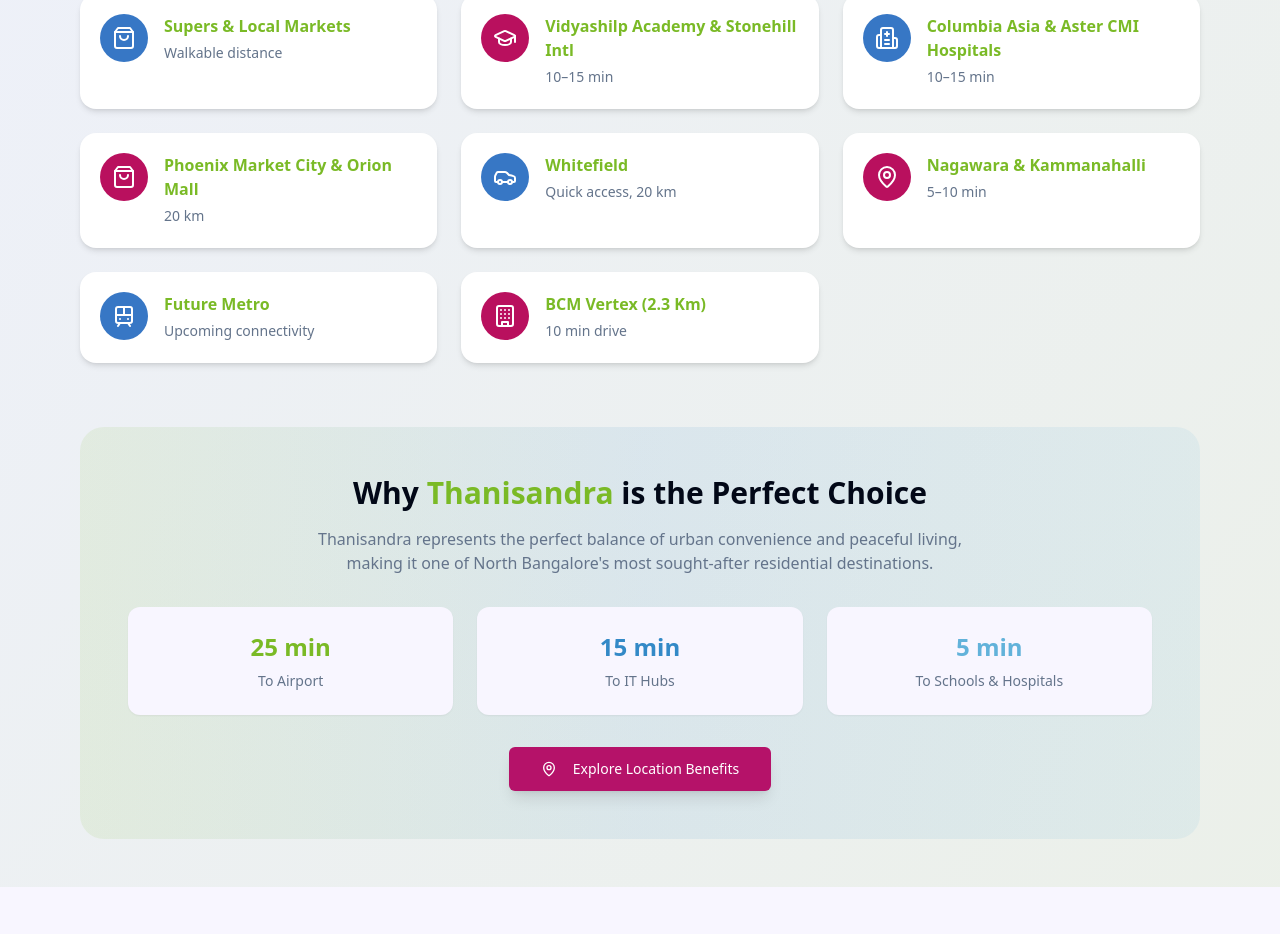
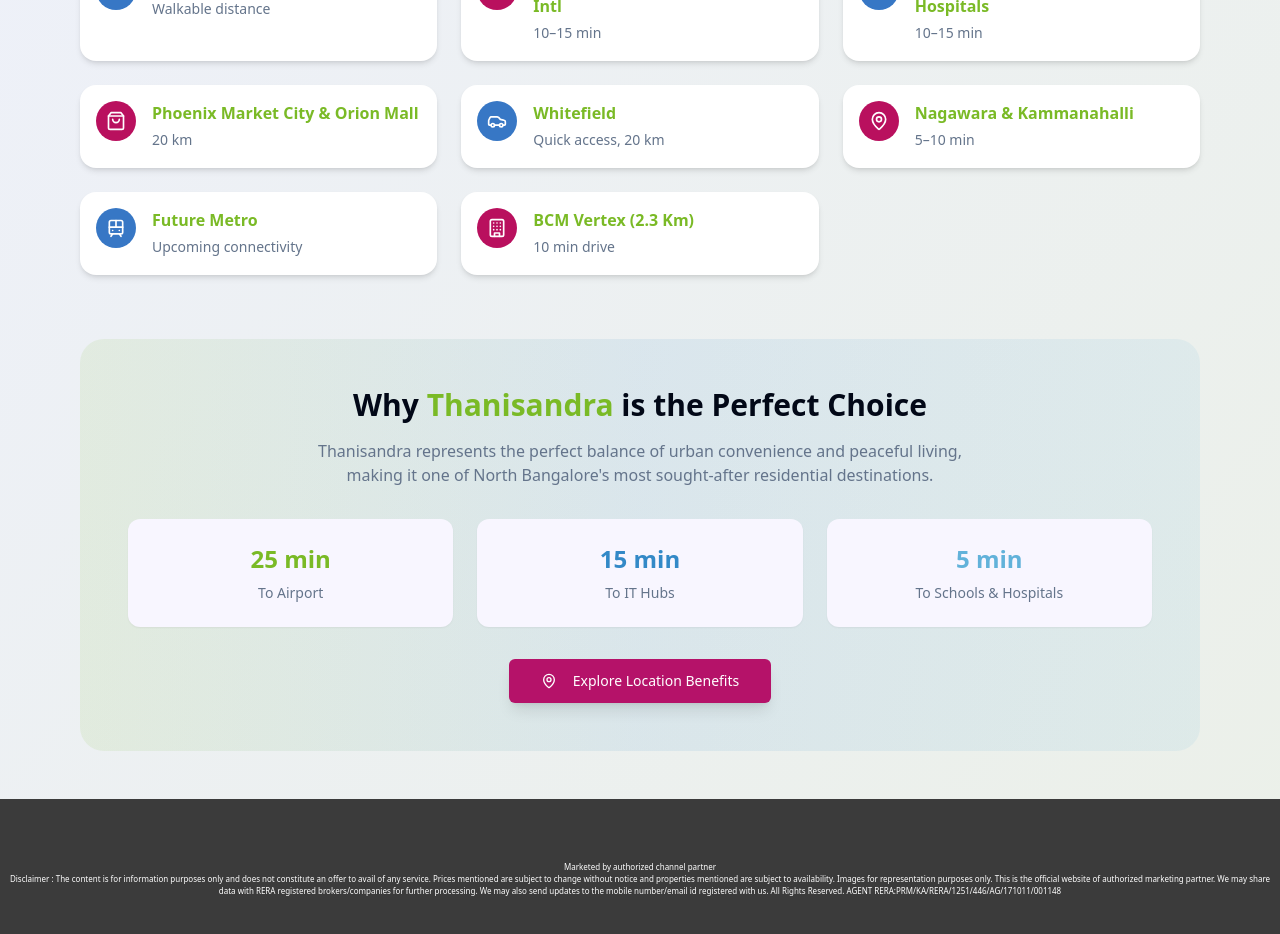
Before and after one commit to Xcceler-blr/godrej-thanisandra-landing-page, a React (Vite) app: page / in a window 1280 px wide. Shown: the part 8060-8994 px from the top of the page. Before the commit the page ends 8947 px from the top, so only its background shows below. Built offline with nearby package versions, Linux system fonts and the light colour scheme.

Commit message:
footer added and , scolling animation added to page

```diff
--- a/src/components/LocationSection.tsx
+++ b/src/components/LocationSection.tsx
@@ -67,10 +67,10 @@ export const LocationSection = () => {
               return (
                 <div
                   key={idx}
-                  className="flex items-start gap-3 sm:gap-4 bg-white rounded-2xl shadow-md p-4 sm:p-5 hover:shadow-xl hover:scale-105 transition-transform duration-300 min-w-0 w-full"
+                  className="flex items-start gap-3 sm:gap-4 bg-white rounded-2xl shadow-md p-3 sm:p-4 hover:shadow-xl hover:scale-105 transition-transform duration-300 min-w-0 w-full"
                 >
-                  <div className="w-12 h-12 flex items-center justify-center rounded-full flex-shrink-0" style={{background: iconColor}}>
-                    <Icon className="h-6 w-6 text-white" />
+                  <div className="w-10 h-10 flex items-center justify-center rounded-full flex-shrink-0" style={{background: iconColor}}>
+                    <Icon className="h-5 w-5 text-white" />
                   </div>
                   <div className="min-w-0 flex-1">
                     <h4 className="font-bold text-base mb-1 text-primary break-words">{loc.title}</h4>
--- a/src/pages/Index.tsx
+++ b/src/pages/Index.tsx
@@ -26,6 +26,12 @@ const Index = () => {
       <motion.div {...fadeInProps}><ProjectHighlights /></motion.div>
       <motion.div {...fadeInProps}><AmenitiesSection /></motion.div>
       <motion.div {...fadeInProps}><LocationSection /></motion.div>
+      <footer style={{ background: '#3b3b3b', color: 'white', fontSize: '8px', height: '20vh', display: 'flex', alignItems: 'center', justifyContent: 'center', textAlign: 'center' }} className="w-full px-2">
+        <div>
+          Marketed by authorized channel partner<br />
+          Disclaimer : The content is for information purposes only and does not constitute an offer to avail of any service. Prices mentioned are subject to change without notice and properties mentioned are subject to availability. Images for representation purposes only. This is the official website of authorized marketing partner. We may share data with RERA registered brokers/companies for further processing. We may also send updates to the mobile number/email id registered with us. All Rights Reserved. AGENT RERA:PRM/KA/RERA/1251/446/AG/171011/001148
+        </div>
+      </footer>
     </div>
   );
 };
```
